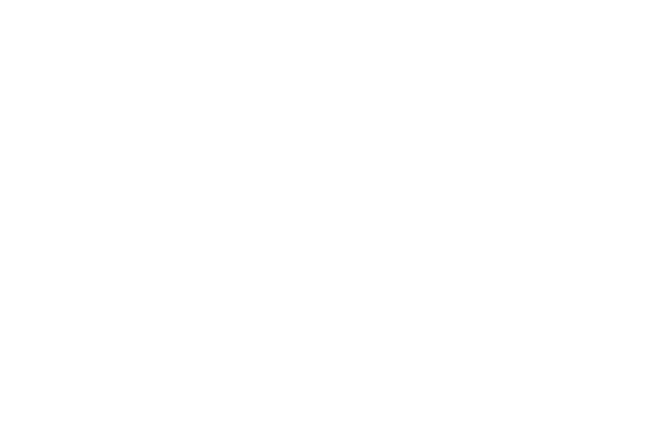
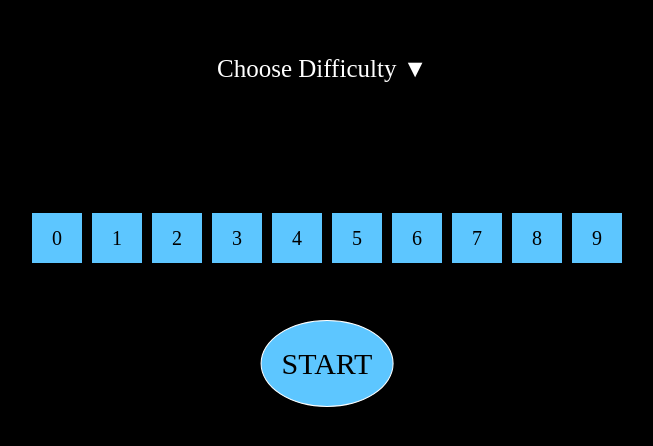
Before and after one commit to YAHOR-RUDZIANKOU/SimonSays, a plain HTML site: page index.html in a window 1280 px wide. Shown: the whole page, without its empty margins (313-966 px from the left). Drawn offline with Linux system fonts and the light colour scheme.

Commit message:
feat:add the game's start screen

```diff
--- a/css/style.css
+++ b/css/style.css
@@ -0,0 +1,96 @@
+html {
+  overflow-y: hidden;
+}
+
+body {
+  background-color: black;
+}
+
+.wrapper {
+  max-width: 1440px;
+  width: 100%;
+  margin: 0 auto;
+}
+
+.menu__items-content {
+  position: absolute;
+  top: 45px;
+  left: 0;
+  width: 220px;
+  transform: translateY(90px);
+  transition: transform 1s linear;
+  display: flex;
+  flex-direction: column;
+  gap: 5px;
+}
+
+.menu__wrapper:hover .menu__items-content {
+  width: 100%;
+  display: flex;
+  flex-direction: column;
+  gap: 5px;
+  transform: translateY(0px);
+  transition: transform 1s linear;
+}
+
+.menu__items {
+  min-height: 90px;
+  clip-path: inset(0 0 0 0);
+}
+
+.menu__wrapper {
+  position: relative;
+  top: 50px;
+  max-width: 220px;
+  width: 100%;
+  margin: 0 auto;
+  padding-bottom: 15px;
+  position: relative;
+}
+
+.menu__item {
+  padding: 2px;
+  width: 100%;
+  text-align: center;
+  background-color: #5dc6ff;
+}
+
+.menu__wrapper-btn {
+  font-size: 25px;
+  color: white;
+}
+
+.keyboard__item {
+  display: flex;
+  justify-content: center;
+  align-items: center;
+  color: black;
+  min-width: 50px;
+  min-height: 50px;
+  background-color: #5dc6ff;
+  font-size: 20px;
+}
+
+.keyboard__container {
+  width: 590px;
+  max-height: 230px;
+  margin: 70px auto 0px;
+}
+
+.keyboard__items{
+  display: flex;
+  gap: 10px;
+  flex-wrap: wrap;
+}
+
+.button__start-wrapper{
+  position: fixed;
+  left: 50%;
+  transform: translateX(-50%);
+  background-color: #5dc6ff;
+  color: black;
+  padding: 20px;
+  font-size: 30px;
+  border-radius: 50%;
+  border: 1px solid white;
+}
--- a/index.html
+++ b/index.html
@@ -1,15 +1,43 @@
 <!DOCTYPE html>
 <html lang="en">
-<head>
-    <meta charset="UTF-8">
-    <meta name="viewport" content="width=device-width, initial-scale=1.0">
-    <link rel="stylesheet" href="/css/reset.css">
-    <link rel="stylesheet" href="/css/style.css">
+  <head>
+    <meta charset="UTF-8" />
+    <meta name="viewport" content="width=device-width, initial-scale=1.0" />
+    <link rel="stylesheet" href="/css/reset.css" />
+    <link rel="stylesheet" href="/css/style.css" />
     <title>Simon Says</title>
-</head>
-<body>
+  </head>
+  <body>
 
+    <!-- выбор сложности -->
+    <!-- <div class="wrapper">
+      <div class="menu__wrapper">
+        <div class="menu__container">
+          <button class="menu__wrapper-btn">Choose Difficulty ▼</button>
+          <ul class="menu__items">
+            <div class="menu__items-content">
+              <li class="menu__item menu__item-easy">Easy</li>
+              <li class="menu__item menu__item-medium">Medium</li>
+              <li class="menu__item menu__item-hard">Hard</li>
+            </div>
+          </ul>
+        </div>
+      </div>
+    </div> -->
 
+    <!-- пример виртуальной клавиатуры -->
+    <!-- <div class="keyboard__container">
+      <div class="keyboard__items">
+        <div class="keyboard__item">
+          0
+        </div>
+      </div>
+    </div> -->
+
+    <!-- пример кнопки старт -->
+    <!-- <button class="button__start-wrapper">
+      START
+    </button> -->
     <script src="/js/index.js" type="module"></script>
-</body>
+  </body>
 </html>
--- /dev/null
+++ b/js/createKeyboards.js
@@ -0,0 +1,18 @@
+import { generateKeyLayout } from "./utils.js";
+
+export function createKeyboards(mode) {
+  const startBtn=document.querySelector('.button__start-wrapper');
+  const numbers = ["0", "1", "2", "3", "4", "5", "6", "7", "8", "9"];
+  const letters = "QWERTYUIOPASDFGHJKLZXCVBNM".split("");
+  const mix = [...numbers, ...letters];
+  if (mode === "numbers") {
+    generateKeyLayout(numbers);
+    startBtn.style.top='40%';
+  } else if (mode === "letters") {
+    generateKeyLayout(letters);
+    startBtn.style.top='58%';
+  } else {
+    generateKeyLayout(mix);
+    startBtn.style.top='65%';
+  }
+}
--- /dev/null
+++ b/js/createMenu.js
@@ -0,0 +1,65 @@
+import{createKeyboards} from "./createKeyboards.js";
+
+export function  createMenu(){
+const wrapper = document.createElement('div');
+wrapper.classList.add('wrapper');
+
+const menuWrapper = document.createElement('div');
+menuWrapper.classList.add('menu__wrapper');
+
+const menuContainer = document.createElement('div');
+menuContainer.classList.add('menu__container');
+
+const menuButton = document.createElement('button');
+menuButton.classList.add('menu__wrapper-btn');
+menuButton.textContent = 'Choose Difficulty ▼';
+
+const menuItems = document.createElement('ul');
+menuItems.classList.add('menu__items');
+
+const menuItemsContent = document.createElement('div');
+menuItemsContent.classList.add('menu__items-content');
+
+const easyItem = document.createElement('li');
+easyItem.classList.add('menu__item', 'menu__item-easy');
+easyItem.textContent = 'Easy';
+
+const mediumItem = document.createElement('li');
+mediumItem.classList.add('menu__item', 'menu__item-medium');
+mediumItem.textContent = 'Medium';
+
+const hardItem = document.createElement('li');
+hardItem.classList.add('menu__item', 'menu__item-hard');
+hardItem.textContent = 'Hard';
+
+menuItemsContent.appendChild(easyItem);
+menuItemsContent.appendChild(mediumItem);
+menuItemsContent.appendChild(hardItem);
+
+menuItems.appendChild(menuItemsContent);
+
+menuContainer.appendChild(menuButton);
+menuContainer.appendChild(menuItems);
+
+menuWrapper.appendChild(menuContainer);
+
+wrapper.appendChild(menuWrapper);
+
+document.body.appendChild(wrapper);
+
+const easyLevel=document.querySelector('.menu__item-easy');
+const medium=document.querySelector('.menu__item-medium');
+const hard=document.querySelector('.menu__item-hard');
+
+easyLevel.addEventListener('click',(event)=>{
+    createKeyboards('numbers');
+})
+
+medium.addEventListener('click',()=>{
+    createKeyboards('letters');
+})
+
+hard.addEventListener('click',()=>{
+    createKeyboards();
+});
+}
--- a/js/index.js
+++ b/js/index.js
@@ -0,0 +1,7 @@
+import {createMenu} from "./createMenu.js";
+import{createKeyboards} from "./createKeyboards.js";
+import { createBtn } from "./utils.js";
+
+createBtn();
+createMenu();
+createKeyboards('numbers');
--- /dev/null
+++ b/js/utils.js
@@ -0,0 +1,32 @@
+export function generateKeyLayout(arr) {
+  let keyboardContainer = document.querySelector(".keyboard__container");
+  if (keyboardContainer) {
+    keyboardContainer.innerHTML = "";
+  } else {
+    // Если клавиатуры нет, создаём новый контейнер
+    keyboardContainer = document.createElement("div");
+    keyboardContainer.classList.add("keyboard__container");
+  }
+
+  const keyboardItems = document.createElement("div");
+  keyboardItems.classList.add("keyboard__items");
+
+  for (let i = 0; i < arr.length; i++) {
+    const key = document.createElement("div");
+    key.classList.add("keyboard__item");
+    key.textContent = arr[i];
+
+    keyboardItems.appendChild(key);
+  }
+
+  keyboardContainer.appendChild(keyboardItems);
+  document.body.appendChild(keyboardContainer);
+}
+
+export function createBtn() {
+  const btn = document.createElement("button");
+  btn.classList.add("button__start-wrapper");
+  btn.textContent = "START";
+
+  document.body.appendChild(btn);
+}
```
